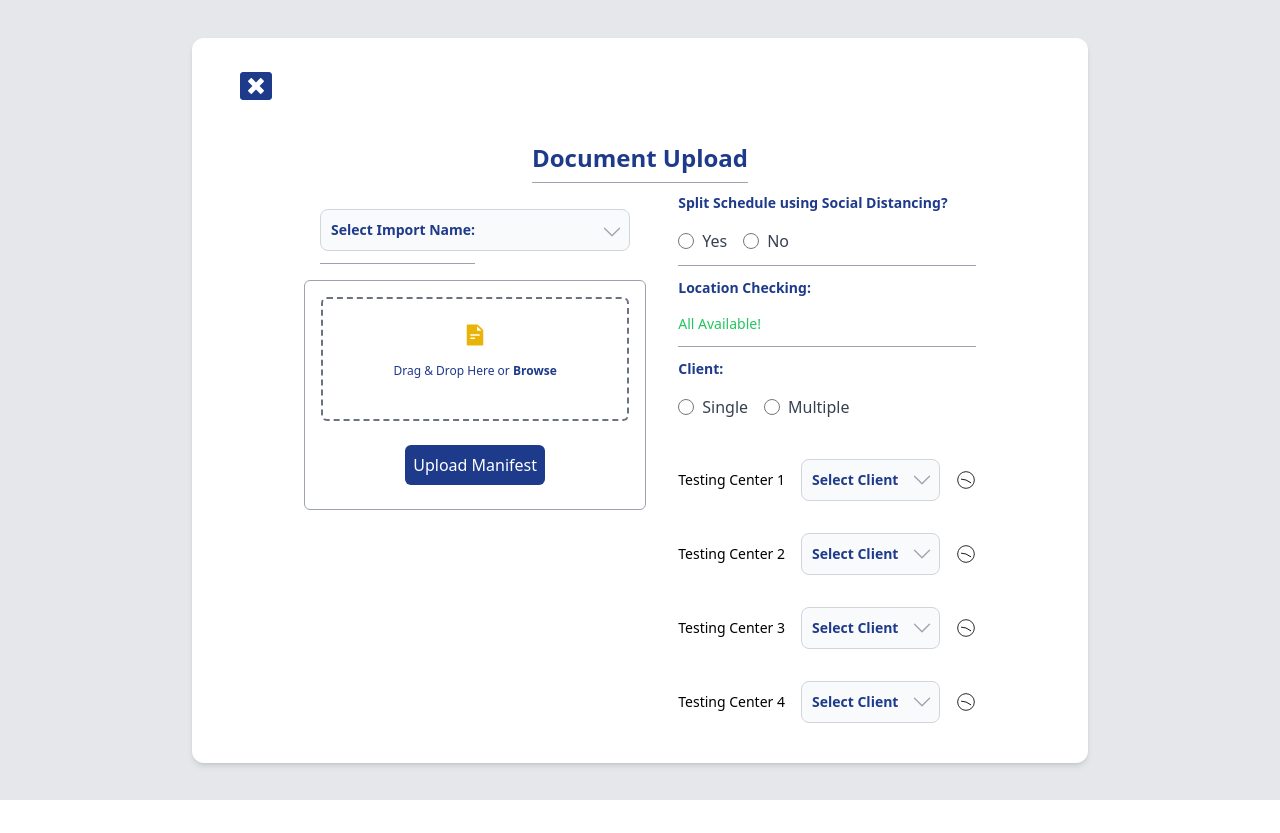
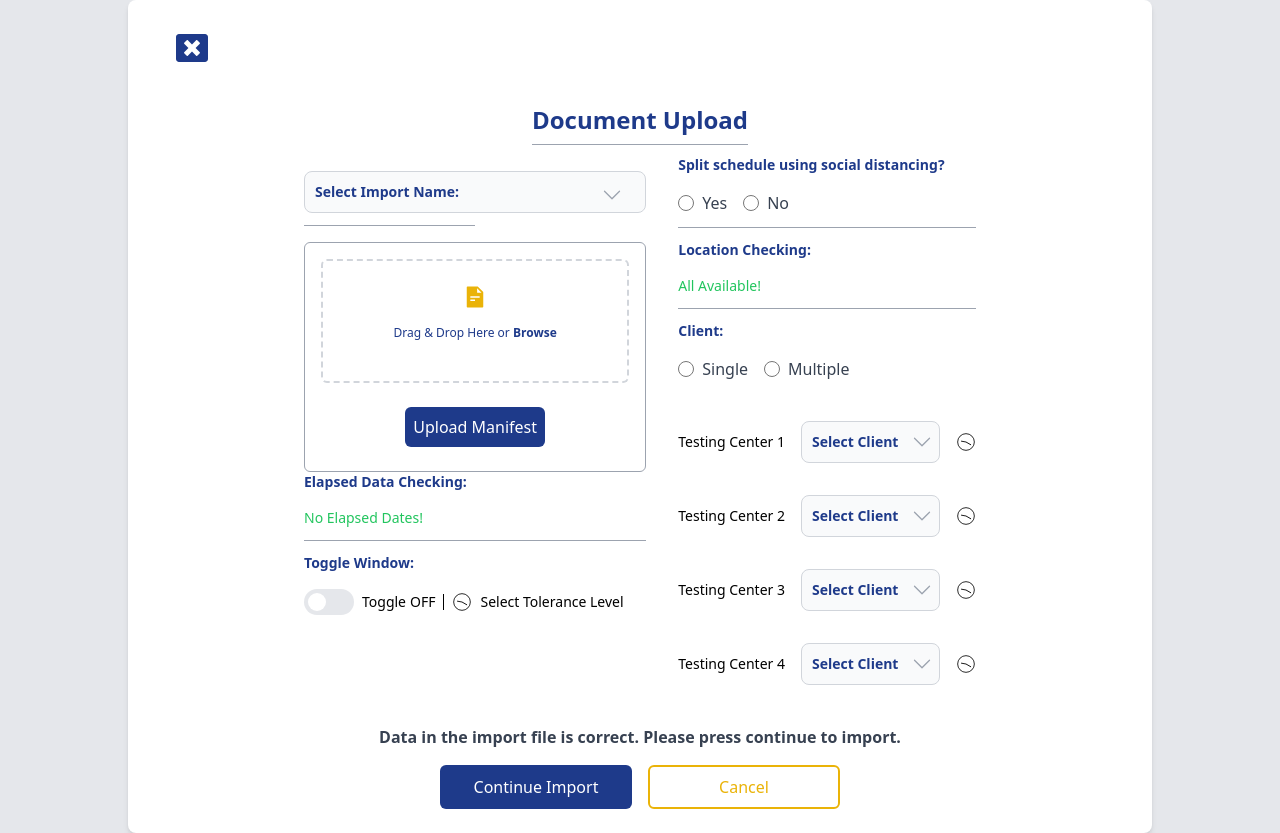
Before and after one commit to jox51/skyhop-test, a React (Vite) app: page / in a window 1280 px wide. Before the commit the page ends 800 px from the top, so only its background shows below. Built offline with nearby package versions, Linux system fonts and the light colour scheme.

Commit message:
added lower btns

```diff
--- a/src/App.jsx
+++ b/src/App.jsx
@@ -4,9 +4,9 @@ import FormElementsComponent from "./components/FormElementsComponent"
 function App() {
   return (
     <div className="min-h-screen w-screen bg-gray-200 flex justify-center items-center">
-      <div className="bg-white rounded-xl shadow-md w-[70vw] p-6 mx-auto  ">
+      <div className="bg-white rounded-lg shadow-md w-[80vw] p-6 mx-auto  ">
         <nav className="w-lg h-20 px-6 py-2">
-          <FaWindowClose className="text-blue-900 w-8 h-8" />
+          <FaWindowClose className="text-blue-900 w-8 h-8 filter" />
         </nav>
         <section className="flex justify-center">
           <div>
@@ -20,6 +20,22 @@ function App() {
             <FormElementsComponent />
           </div>
         </section>
+        {/* Lower Buttons */}
+        <section className="mt-6 text-center">
+          {" "}
+          {/* This is the new section */}
+          <p className="mb-4 text-gray-700 font-bold">
+            Data in the import file is correct. Please press continue to import.
+          </p>
+          <div className="flex justify-center gap-4">
+            <button className="bg-blue-900 w-48 text-white px-4 py-2 rounded-md">
+              Continue Import
+            </button>
+            <button className="border-2 w-48 border-yellow-500 text-yellow-500 px-4 py-2 rounded-md">
+              Cancel
+            </button>
+          </div>
+        </section>
       </div>
     </div>
   )
--- a/src/components/FormElementsComponent.jsx
+++ b/src/components/FormElementsComponent.jsx
@@ -6,7 +6,7 @@ const FormElementsComponent = () => {
   return (
     <div className="flex space-x-8  ">
       {/* Left Side: Select Component */}
-      <div className="flex-grow  ">
+      <div className="flex-grow ">
         {/* This is where your SelectComponent would be used */}
         <SelectComponent />
         {/* Import File Component */}
--- a/src/components/ImportFileComponent.jsx
+++ b/src/components/ImportFileComponent.jsx
@@ -5,6 +5,7 @@ import { useDropzone } from "react-dropzone"
 import { AiFillFileText } from "react-icons/ai"
 import { BsFileEarmarkImage } from "react-icons/bs"
 import ToggleButton from "./ToggleButton"
+import ClockIcon from "./ClockIcon"
 
 const ImportFileComponent = () => {
   const [file, setFile] = useState(null)
@@ -46,7 +47,7 @@ const ImportFileComponent = () => {
       <div className="border border-gray-400 p-4 rounded-md">
         <div
           {...getRootProps()}
-          className="border-dotted border-2 border-gray-500 p-6 rounded-md cursor-pointer flex flex-col items-center justify-center"
+          className="border-dotted border-2 border-gray-300 p-6 rounded-md cursor-pointer flex flex-col items-center justify-center"
           style={{ borderStyle: "dashed" }}
         >
           <input {...getInputProps()} />
@@ -83,7 +84,8 @@ const ImportFileComponent = () => {
           </div>
 
           <div className="my-3 h-[1px] bg-gray-400"></div>
-
+        </div>
+      )}
       {/* Elapsed Data Checking */}
       <h2 className="text-blue-900 text-sm mb-4 font-semibold">
         Elapsed Data Checking:
@@ -94,10 +96,15 @@ const ImportFileComponent = () => {
       <h2 className="text-blue-900 text-sm mb-4 font-semibold">
         Toggle Window:
       </h2>
+      <div className="flex items-center">
+        {" "}
+        {/* Added flex container */}
         <ToggleButton />
-          <div className="my-3 h-[1px] bg-gray-400"></div>
+        {/* Vertical line */}
+        <span className="border-l border-black h-4 mx-2"></span>
+        <ClockIcon />
+        <span className="pl-2 text-sm">Select Tolerance Level</span>
       </div>
-      )}
     </>
   )
 }
--- a/src/components/InputFieldComponent.jsx
+++ b/src/components/InputFieldComponent.jsx
@@ -5,7 +5,7 @@ const SelectComponent = () => {
   const [selectedValue, setSelectedValue] = useState("")
 
   return (
-    <div className="flex flex-col relative p-4 max-w-md mx-auto">
+    <div className="flex flex-col relative py-4 max-w-md mx-auto">
       <select
         id="countries"
         value={selectedValue}
--- a/src/components/RightSideForm.jsx
+++ b/src/components/RightSideForm.jsx
@@ -4,7 +4,7 @@ const RightSideForm = () => {
   return (
     <div>
       <h2 className="text-blue-900 text-sm mb-4 font-semibold">
-        Split Schedule using Social Distancing?
+        Split schedule using social distancing?
       </h2>
 
       <div className="flex space-x-4">
```
Lines whose indentation alone changed are shown as unchanged.
